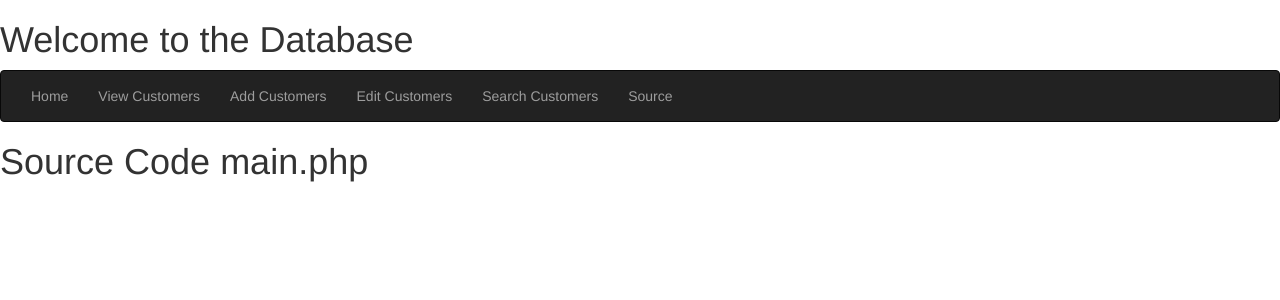
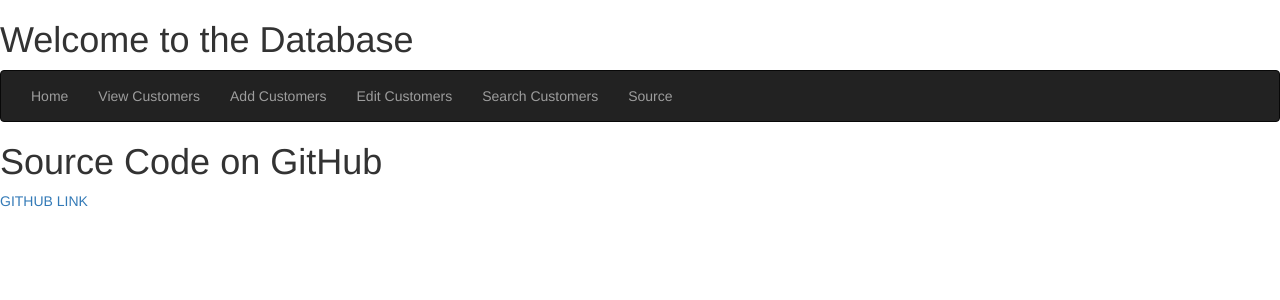
Before and after one commit to shishirTimsina1/PHP, a PHP site: page /source.php in a window 1280 px wide. Shown: the top 300 px of the page. Run offline with PHP 8.4, Linux system fonts and the light colour scheme.

Commit message:
modified lab9

```diff
--- a/lab9/editCustomer.php
+++ b/lab9/editCustomer.php
@@ -13,6 +13,7 @@
     ?>
     <div id="wrapper">
      <section id="top area">
+         <h2>Customer ID must be in Database</h2>
           <article class="box-right">
                <form action="editData.php" method="post">
                     <p>
--- a/lab9/source.php
+++ b/lab9/source.php
@@ -10,8 +10,8 @@
 <?php
     include 'menu.html';// display menu
 ?>
-    <h1>Source Code main.php</h1>
-
+    <h1>Source Code on GitHub</h1>
+    <a href="https://github.com/sht99/PHP/tree/main/lab9">GITHUB LINK</a>
 
 </body>
 </html>
```
